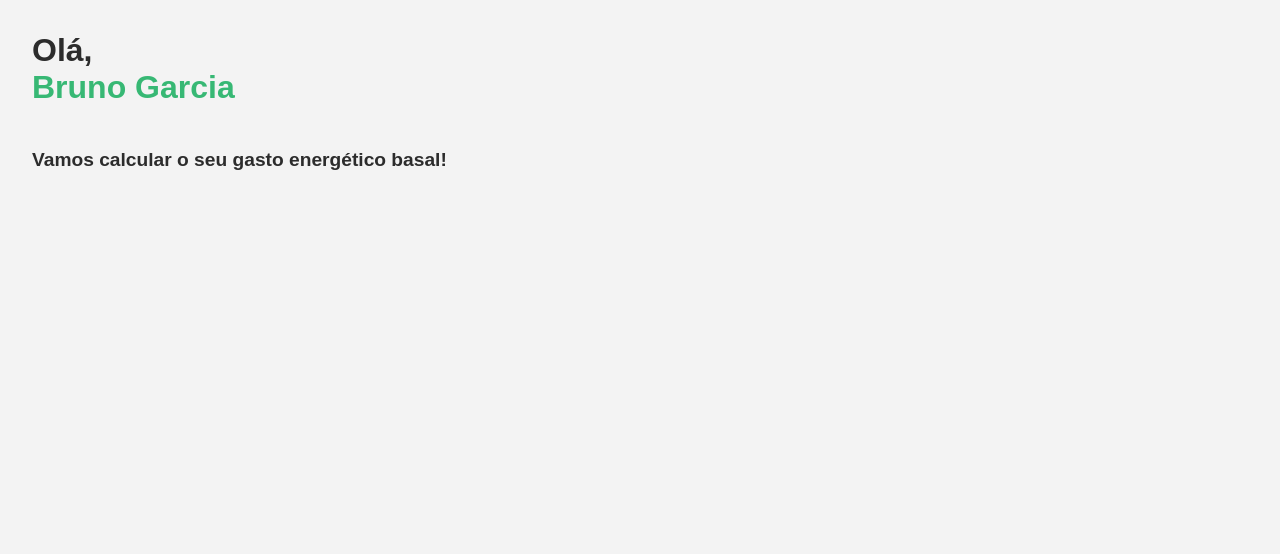
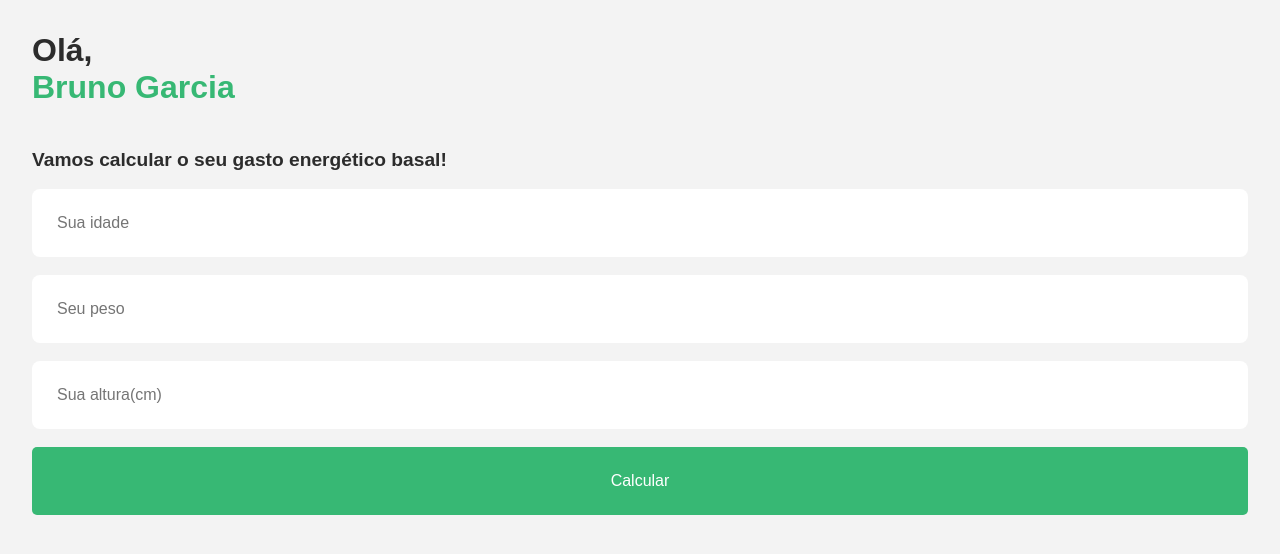
Before and after one commit to RebecaBaruch/gocal-react-project, a React (Vite) app: page /EnterData in a window 1280 px wide. Shown: the top 554 px of the page. Built offline with nearby package versions, Linux system fonts and the light colour scheme.

Commit message:
feat: adding components to EnterData

```diff
--- a/src/App.css
+++ b/src/App.css
@@ -9,5 +9,4 @@
   justify-content: center;
   flex-direction: column;
   align-items: center;
-  height: 100vh;
 }
--- a/src/pages/EnterData/index.jsx
+++ b/src/pages/EnterData/index.jsx
@@ -1,6 +1,8 @@
 import { Wrapper } from '../../global/GlobalStyles';
 import MainTitle from '../../components/MainTitle';
 import SubTitle from '../../components/SubTitle';
+import DataInput from '../../components/DataInput';
+import NavButton from '../../components/NavButton';
 
 
 function EnterData() {
@@ -12,6 +14,12 @@ function EnterData() {
                 Vamos calcular o seu gasto
                 energético basal!
             </SubTitle>
+
+            <DataInput type='number' placeholder='Sua idade'/>
+            <DataInput type='number' placeholder='Seu peso'/>
+            <DataInput type='number' placeholder='Sua altura(cm)'/>
+
+            <NavButton>Calcular</NavButton>
         </Wrapper>
     );
 };
```
